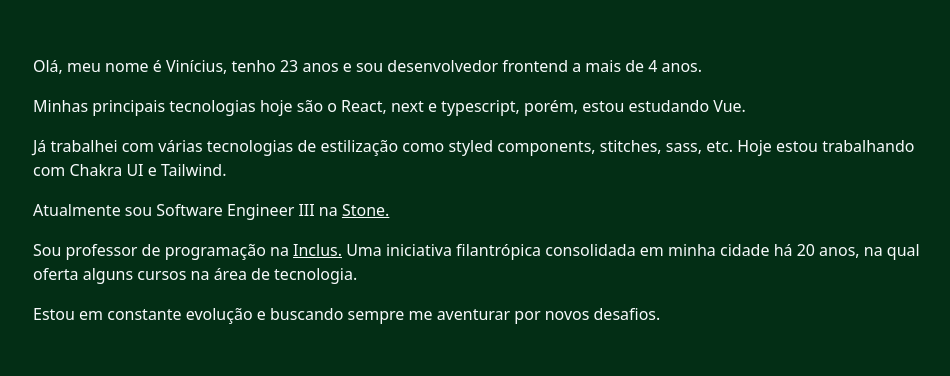
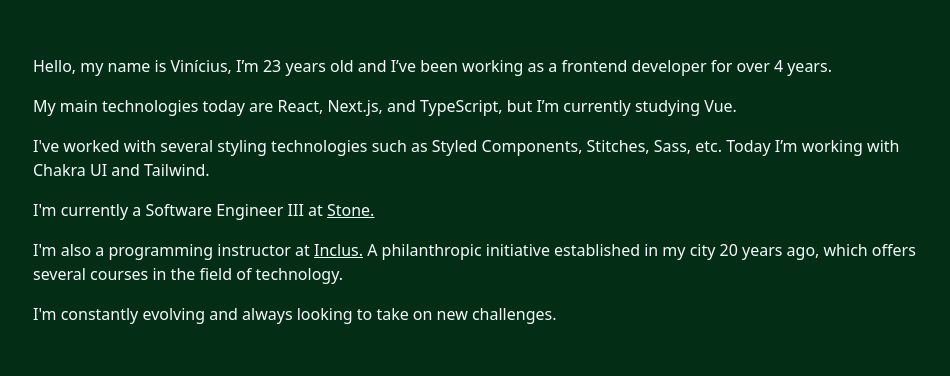
Before and after one commit to ovinidev/PortfolioVue, a Vue app: page / in a window 1280 px wide. Shown: the part 234-610 px from the top of the page, without its empty margins (159-1109 px from the left). Built offline with nearby package versions, Linux system fonts and the light colour scheme; grey boxes are pictures that could not be loaded.

Commit message:
chore: change to english

```diff
--- a/src/App.vue
+++ b/src/App.vue
@@ -1,21 +1,21 @@
 <script setup lang="ts">
-import Link from "./components/Link.vue";
-import Logo from "./components/Logo.vue";
-import { TECHNOLOGIES } from "./constants/technologies";
-import VueWriter from "vue-writer";
+  import Link from './components/Link.vue'
+  import Logo from './components/Logo.vue'
+  import { TECHNOLOGIES } from './constants/technologies'
+  import VueWriter from 'vue-writer'
 
-// onMounted(() => {
-//   driverService.drive();
-// });
+  // onMounted(() => {
+  //   driverService.drive();
+  // });
 </script>
 
 <template>
   <main
-    className="flex bg-green-950 min-h-screen flex-col items-center justify-start space-y-14 bg-background py-14 text-slate-50"
+    class="bg-background flex min-h-screen flex-col items-center justify-start space-y-14 bg-green-950 py-14 text-slate-50"
   >
     <header
       id="header"
-      className="flex h-44 w-44 flex-col items-center justify-between"
+      class="flex h-44 w-44 flex-col items-center justify-between"
     >
       <VueWriter
         id="name"
@@ -26,7 +26,7 @@
 
       <img
         id="image"
-        className="h-36 rounded-full"
+        class="h-36 rounded-full"
         alt="vini profile photo"
         src="https://github.com/ovinidev.png"
       />
@@ -34,39 +34,37 @@
 
     <section
       id="content-1"
-      className="flex w-full flex-col items-start space-y-4 px-8 sm:w-[40rem] lg:w-[60rem]"
+      class="flex w-full flex-col items-start space-y-4 px-8 sm:w-[40rem] lg:w-[60rem]"
     >
       <p>
-        Olá, meu nome é Vinícius, tenho 23 anos e sou desenvolvedor frontend a
-        mais de 4 anos.
+        Hello, my name is Vinícius, I’m 23 years old and I’ve been working as a
+        frontend developer for over 4 years.
       </p>
       <p>
-        Minhas principais tecnologias hoje são o React, next e typescript,
-        porém, estou estudando Vue.
+        My main technologies today are React, Next.js, and TypeScript, but I’m
+        currently studying Vue.
       </p>
       <p>
-        Já trabalhei com várias tecnologias de estilização como styled
-        components, stitches, sass, etc. Hoje estou trabalhando com Chakra UI e
-        Tailwind.
+        I've worked with several styling technologies such as Styled Components,
+        Stitches, Sass, etc. Today I’m working with Chakra UI and Tailwind.
       </p>
       <p>
-        Atualmente sou Software Engineer III na
+        I'm currently a Software Engineer III at
         <Link link="https://www.linkedin.com/company/stone-co" name="Stone." />
       </p>
       <p>
-        Sou professor de programação na
+        I'm also a programming instructor at
         <Link link="https://www.inclus.com.br/index.html" name="Inclus." />
-        Uma iniciativa filantrópica consolidada em minha cidade há 20 anos, na
-        qual oferta alguns cursos na área de tecnologia.
+        A philanthropic initiative established in my city 20 years ago, which
+        offers several courses in the field of technology.
       </p>
       <p>
-        Estou em constante evolução e buscando sempre me aventurar por novos
-        desafios.
+        I'm constantly evolving and always looking to take on new challenges.
       </p>
     </section>
 
-    <footer className="flex flex-col items-center space-y-6">
-      <div id="techs" className="flex flex-wrap items-center gap-3 px-8">
+    <footer class="flex flex-col items-center space-y-6">
+      <div id="techs" class="flex flex-wrap items-center gap-3 px-8">
         <Logo
           v-for="tech in TECHNOLOGIES"
           :key="tech.alt"
@@ -75,7 +73,7 @@
         />
       </div>
 
-      <div id="social" className="text-secondary flex items-center space-x-4">
+      <div id="social" class="text-secondary flex items-center space-x-4">
         <Link
           link="httEps://www.linkedin.com/in/vinimedeiros13"
           name="LinkedIn"
--- a/src/components/Link.vue
+++ b/src/components/Link.vue
@@ -1,13 +1,13 @@
 <script setup lang="ts">
-const { name , link} = defineProps({
-  name: String,
-  link: String,
-});
+  const { name, link } = defineProps({
+    name: String,
+    link: String
+  })
 </script>
 
 <template>
   <a
-    className="underline"
+    class="underline"
     target="_blank"
     rel="noreferrer"
     :href="link"
--- a/src/components/Logo.vue
+++ b/src/components/Logo.vue
@@ -1,5 +1,5 @@
 <script setup lang="ts"></script>
 
 <template>
-  <img className="h-12" />
+  <img class="h-12" />
 </template>
```
Also changed, not shown: package.json (+2 -5 lines), .eslintrc.cjs (deleted), .prettierrc.js (added), src/vue-writer.d.ts (added), 1 other file (tests, documents, lock files or other folders).
